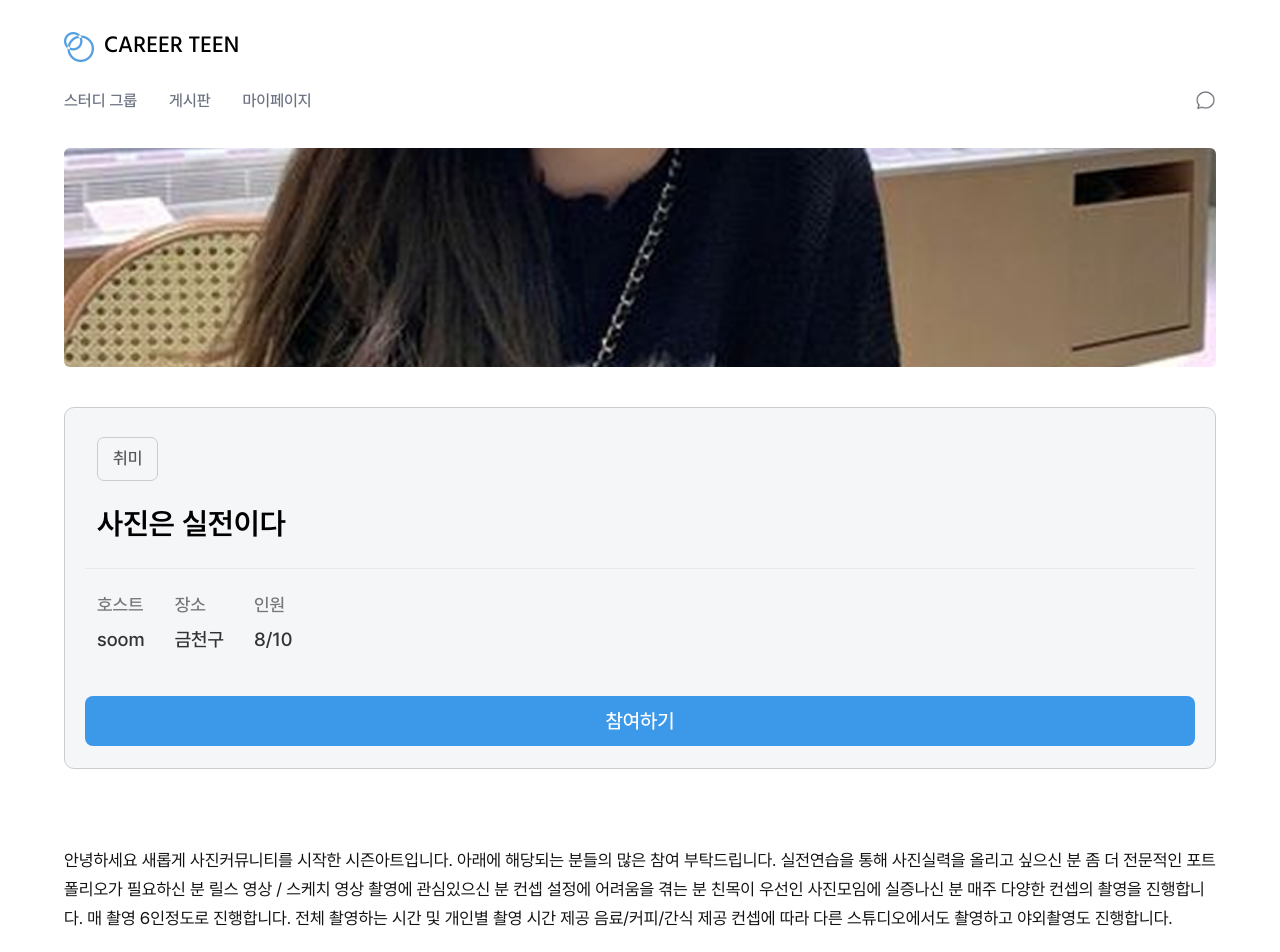
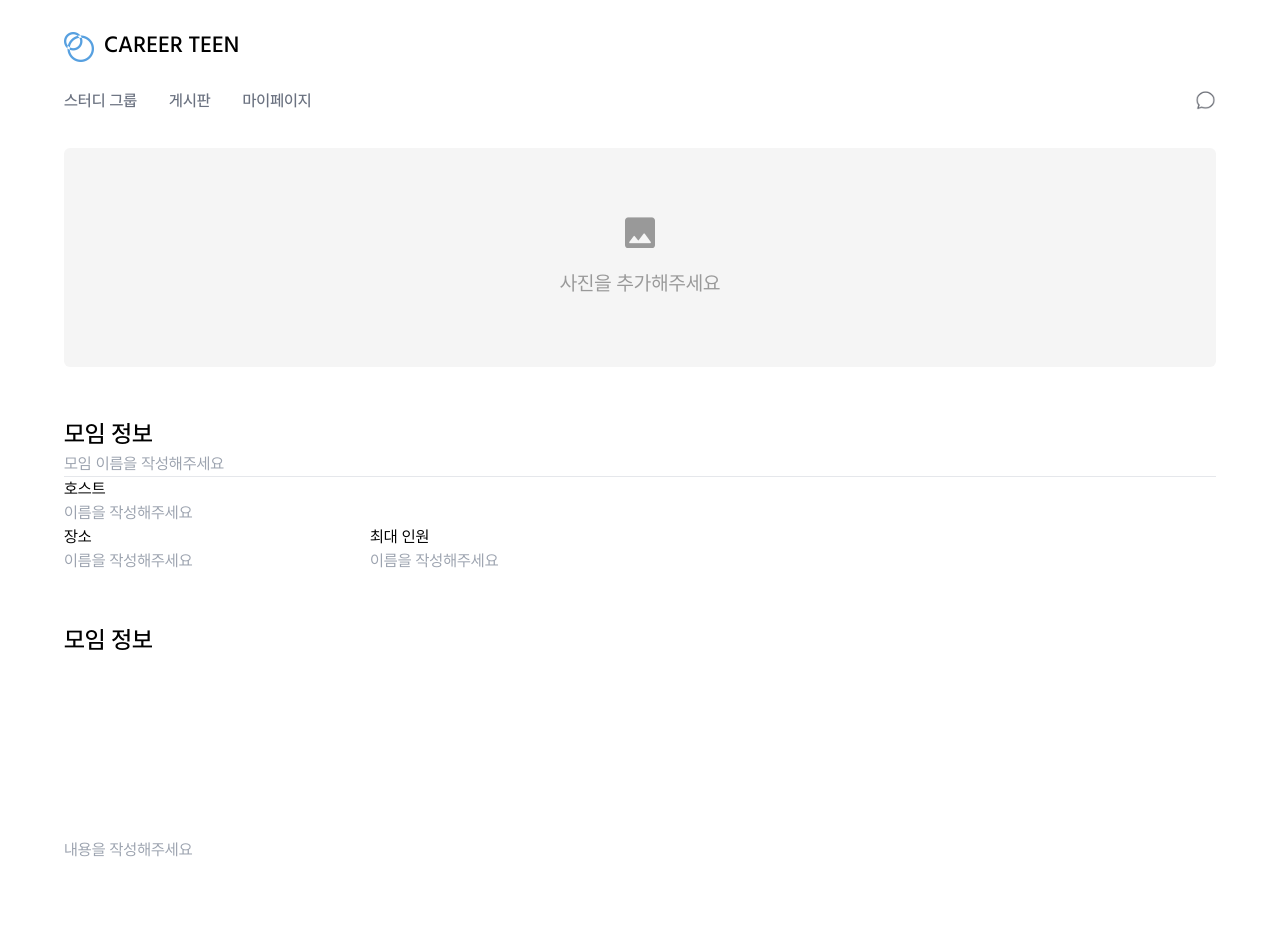
Before and after one commit to soom4478/CareerTeen-front, a Next.js app: page /club/create in a window 1280 px wide. Shown: the top 952 px of the page. Built offline with nearby package versions, Linux system fonts and the light colour scheme.

Commit message:
[feat] 사진 업로드 구현

```diff
--- /dev/null
+++ b/src/app/club/create/page.tsx
@@ -0,0 +1,86 @@
+"use client";
+
+import Image from "next/image";
+import { useRef, useState } from "react";
+
+export default function Page() {
+    const [preview, setPreview] = useState<string | null>(null);
+    const fileInputRef = useRef<HTMLInputElement>(null);
+
+    const handleDivClick = () => {
+        fileInputRef.current?.click();
+    };
+
+    const handleImageChange = (e: React.ChangeEvent<HTMLInputElement>) => {
+        const file = e.target.files?.[0];
+        if (file) {
+            const url = URL.createObjectURL(file);
+            setPreview(url);
+        }
+    };
+
+    return (
+        <form className="mx-[5%] mt-[27px] overflow-hidden">
+            <input
+                type="file"
+                accept="image/*"
+                ref={fileInputRef}
+                className="hidden"
+                onChange={handleImageChange}
+            />
+
+            <div
+                className="relative flex bg-[#F5F5F5] rounded-[6px] h-[219px] justify-center items-center cursor-pointer overflow-hidden"
+                onClick={handleDivClick}>
+                {preview ? (
+                    <Image
+                    src={preview}
+                    alt="업로드된 이미지"
+                    fill
+                    className="object-cover"
+                    unoptimized
+                    />
+                ) : (
+                    <div className="flex flex-col gap-[20px] justify-center items-center z-10">
+                    <Image
+                        src="/images/imgAddIcon.png"
+                        alt="이미지 추가 아이콘"
+                        width={30}
+                        height={30}
+                    />
+                    <p className="text-[20px] text-[#999]">사진을 추가해주세요</p>
+                    </div>
+                )}
+            </div>
+
+
+            {/* 이하 생략된 폼 */}
+            <p className="font-medium text-[24px] mt-[49px]">모임 정보</p>
+            <div>
+                <input type="text" placeholder="모임 이름을 작성해주세요" />
+                <hr />
+                <p>호스트</p>
+                <input type="text" placeholder="이름을 작성해주세요" />
+                <div className="flex">
+                    <div>
+                        <p>장소</p>
+                        <input type="text" placeholder="이름을 작성해주세요" />
+                    </div>
+                    <div>
+                        <p>최대 인원</p>
+                        <input type="text" placeholder="이름을 작성해주세요" />
+                    </div>
+                </div>
+            </div>
+
+            <p className="font-medium text-[24px] mt-[49px]">모임 정보</p>
+            <input
+                type="text"
+                placeholder="내용을 작성해주세요"
+                className="w-full h-[382px]"
+            />
+            <button type="button">취소하기</button>
+            <button type="submit">생성하기</button>
+        </form>
+    );
+}
--- a/src/app/club/page.tsx
+++ b/src/app/club/page.tsx
@@ -11,6 +11,10 @@ export default function Page() {
     const handleCardClick = (clubId: number) => {
         router.push(`/club/${clubId}`);
     };
+
+    const handleCreateBtnClick = () => {
+        router.push('/club/create');
+    }
 
     const exampleData = [
         {
@@ -165,7 +169,9 @@ export default function Page() {
                 <p className="text-[18px] font-paperlogy text-white">
                     다양한 모임을 만들고 취향을 공유해보세요!
                 </p>
-                <button className="bg-white text-[#5776FF] text-[20px] font-paperlogy font-medium px-[18px] py-[8px] rounded-[4px]">
+                <button
+                    onClick={handleCreateBtnClick}
+                    className="bg-white text-[#5776FF] text-[20px] font-paperlogy font-medium px-[18px] py-[8px] rounded-[4px]">
                     스터디그룹 만들기
                 </button>
             </div>
```
Also changed, not shown: public/images/imgAddIcon.png (added).
